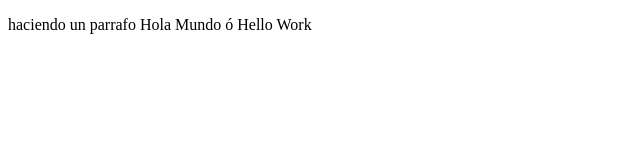
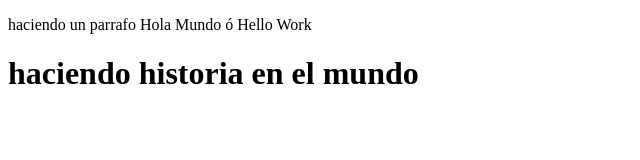
Before and after one commit to cgdominguez/Proyecto1, a plain HTML site: page index.html in a window 1280 px wide. Shown: the whole page, without its empty margins (0-640 px from the left). Drawn offline with Linux system fonts and the light colour scheme.

Commit message:
cambios agregados

```diff
--- a/index.html
+++ b/index.html
@@ -8,5 +8,6 @@
 </head>
 <body>
     <p>haciendo un parrafo Hola Mundo ó Hello Work</p>
+    <h1>haciendo historia en el mundo </h1>
 </body>
 </html>
```
